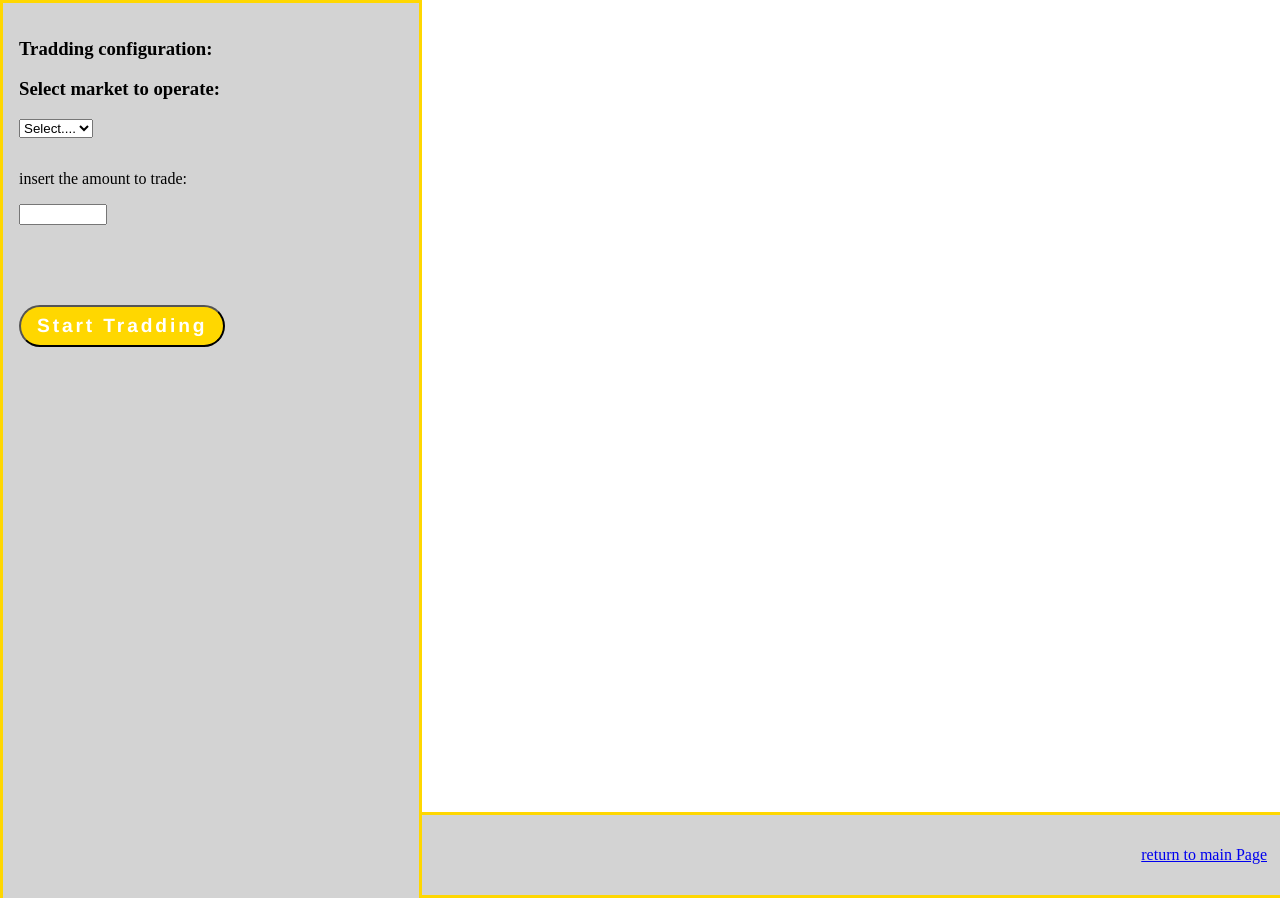
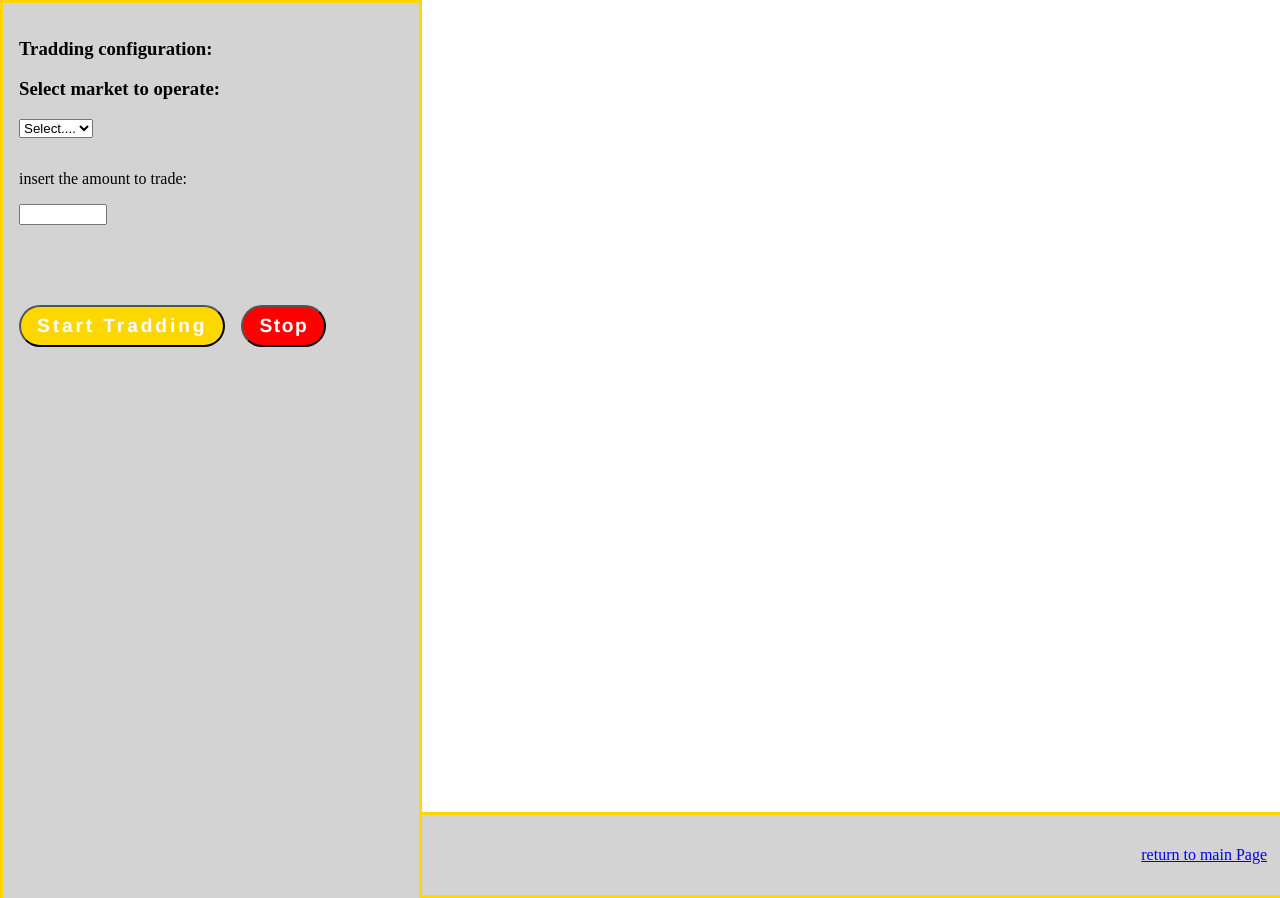
Before and after one commit to lucp770/Binance-supertrend-Bot, a Flask app: template templates/configuration_page.html in a window 1280 px wide. Run offline with Flask 2, Linux system fonts and the light colour scheme; the template is opened without the code that fills it, so the values that code supplies are empty; some libraries are stand-ins or nearby versions.

Commit message:
add the stop button

```diff
--- a/flask_app.py
+++ b/flask_app.py
@@ -57,6 +57,9 @@ def echo(ws):
         historical_data = utilities.getHistoricalData()
         ws.send(data)
         ws.send(historical_data)
+        # quando eu encerro a conexão no lado do cliente o servidor resulta em erro, não sai do loop.
+    print('Out of the loop')
+
 
 
 # better alternative with better suport: https://flask-sock.readthedocs.io/en/latest/
--- a/static/configuration_page.css
+++ b/static/configuration_page.css
@@ -73,6 +73,24 @@ align-items: center;
   margin-top: 5rem;
 }
 
+.stop-tradding-btn{
+	background: red;
+  padding: .5rem 1rem;
+  font-family: helvetica;
+  font-size: 1.2rem;
+  color: white;
+  font-weight: bolder;
+  letter-spacing: .1rem;
+  border-radius: 1.5rem;
+  margin-top: 5rem;
+  margin-left: 1rem;
+}
+
+.btn-container{
+	display: flex;
+	flex-direction: row;
+
+}
 .trading-amount-container{
 	display: flex;
 	flex-direction: column;
--- a/static/configuration_page.js
+++ b/static/configuration_page.js
@@ -1,12 +1,12 @@
 const btn = document.querySelector('.btn');
-let apiKey = document.querySelector('.key');
-let apiSecret = document.querySelector('.secret');
 
 const startBtn = document.querySelector('.start-tradding-btn');
+const stopBtn = document.querySelector('.stop-tradding-btn');
 const userInputAmount = document.querySelector('.trading-amount-class');
 const assets = document.querySelectorAll('.asset');
 
 const comboBox = document.querySelector('.combo');
+let socket;
 
 // array of objects for user available assets.
 const userAvailableAssets = [];
@@ -65,11 +65,12 @@ function checkAmount(){
 		}
 		else{
 			console.log('user can trade');
-			// two options: use client side trading.(this requires to rewrite a lot of code, maybe is not possible because )
-			// conect flask with websockets to use the previously developed algorithm.(this seens hard)
-			let socket = new WebSocket("ws://localhost:5000/tradding");
+
+			socket = new WebSocket("ws://localhost:5000/tradding");
 			socket.onopen = function (event) {
 			console.log('conection opened with the server: ');
+
+
 			socket.send("WebSocket is really cool");
 				};
 
@@ -103,3 +104,10 @@ startBtn.addEventListener('click', ()=>{
 	checkAmount();
 
 })
+
+stopBtn.addEventListener('click', ()=>{
+	if(socket){
+		socket.close()
+		console.log('stop btn pressionado');
+	}
+})
--- a/templates/configuration_page.html
+++ b/templates/configuration_page.html
@@ -52,8 +52,10 @@
 			<input class = "trading-amount-class"type="text" name="trading-amount" />
 
 		</div>
-
-		<button class="start-tradding-btn disabled">Start Tradding</button>
+		<div class="btn-container">
+			<button class="start-tradding-btn disabled">Start Tradding</button>
+			<button class="stop-tradding-btn disabled">Stop</button>
+		</div>
 
 
 <!-- 		{% if name %}
```
